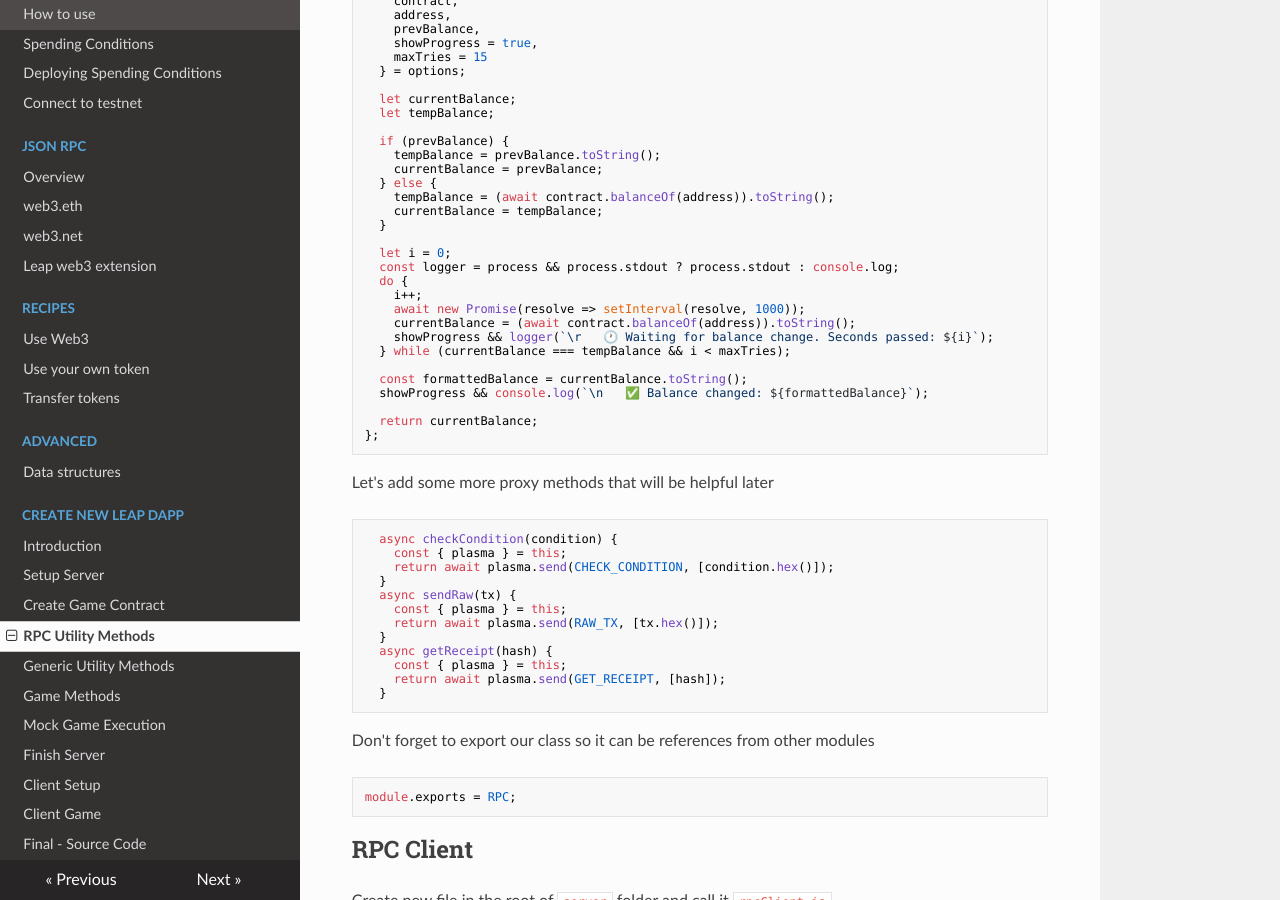
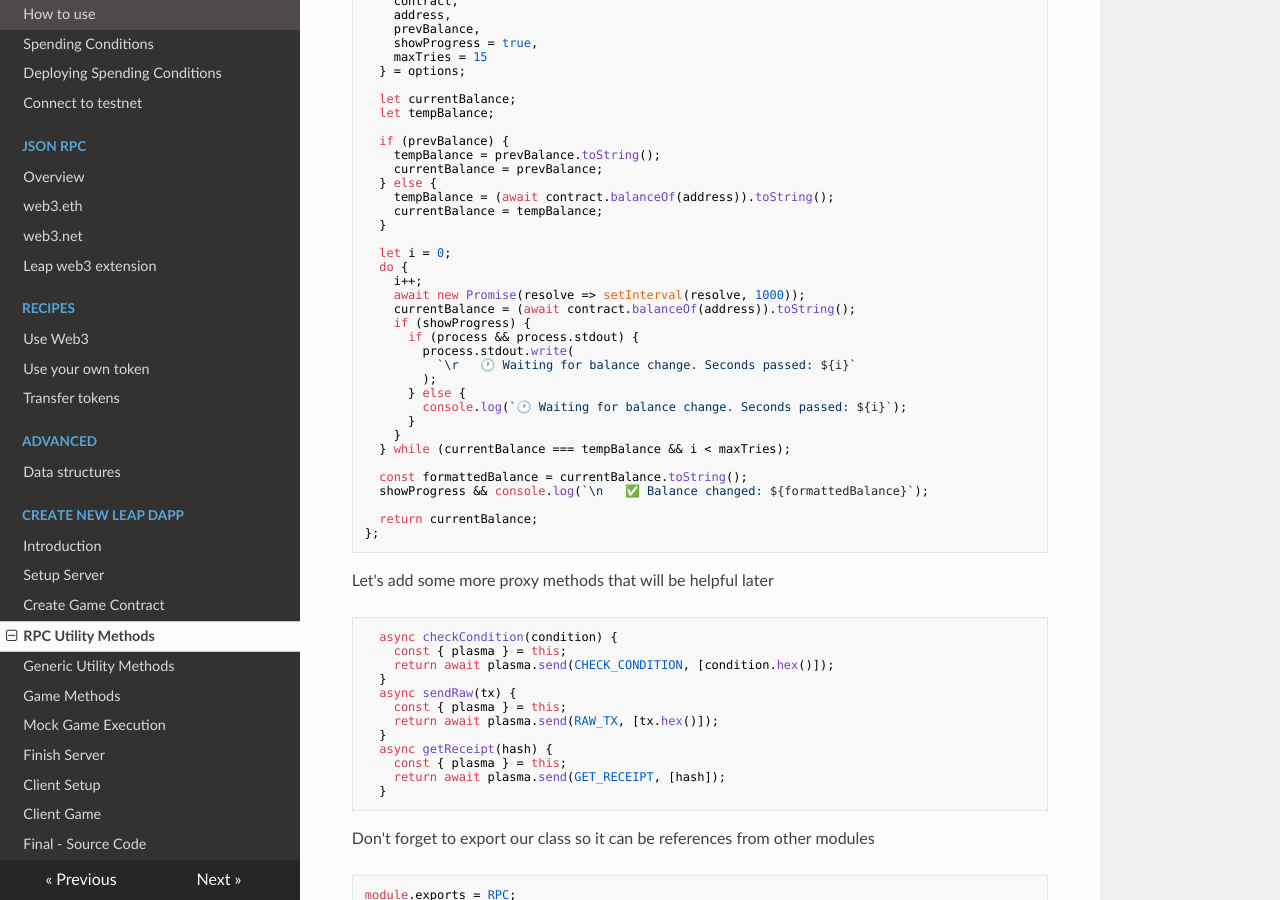
Before and after one commit to leapdao/docs, an MkDocs documentation site: the page built from docs/tutorials/new-dapp/step-3-rpc.md, in a window 1280 px wide and 900 px high, scrolled down 3089 px. Built offline with MkDocs 1.6.1, drawn with Linux system fonts in a browser that asks for light colours; nearby versions of some CDN libraries.

Commit message:
Fix logging part

```diff
--- a/docs/tutorials/new-dapp/step-3-rpc.md
+++ b/docs/tutorials/new-dapp/step-3-rpc.md
@@ -189,12 +189,19 @@ async tokenBalanceChange(options){
   }
 
   let i = 0;
-  const logger = process && process.stdout ? process.stdout : console.log;
   do {
     i++;
     await new Promise(resolve => setInterval(resolve, 1000));
     currentBalance = (await contract.balanceOf(address)).toString();
-    showProgress && logger(`\r   🕐 Waiting for balance change. Seconds passed: ${i}`);
+    if (showProgress) {
+      if (process && process.stdout) {
+        process.stdout.write(
+          `\r   🕐 Waiting for balance change. Seconds passed: ${i}`
+        );
+      } else {
+        console.log(`🕐 Waiting for balance change. Seconds passed: ${i}`);
+      }
+    }
   } while (currentBalance === tempBalance && i < maxTries);
 
   const formattedBalance = currentBalance.toString();
```
